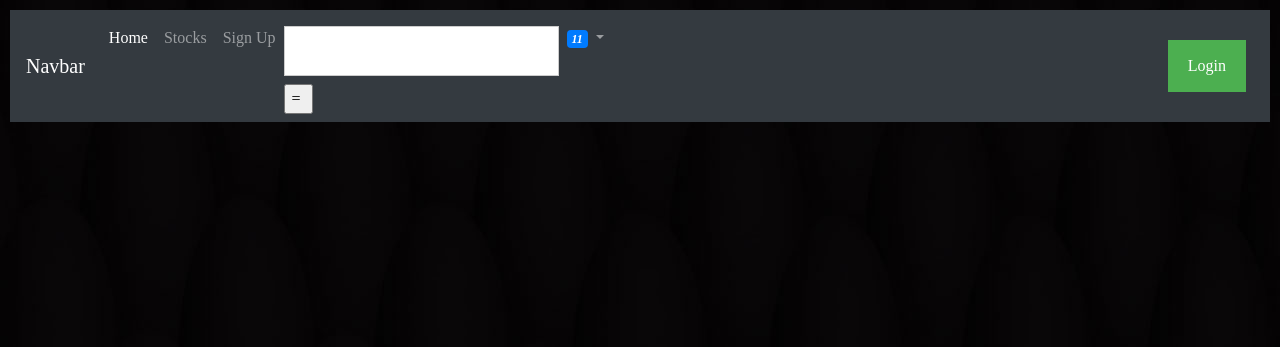
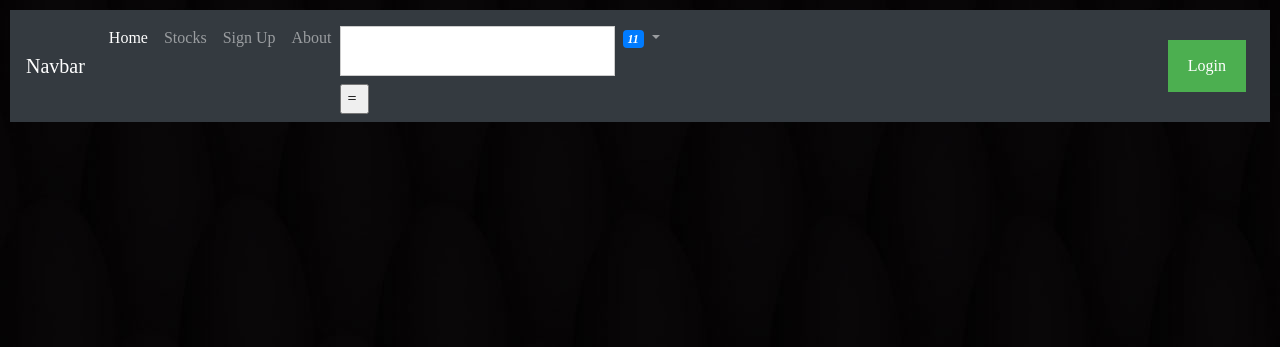
Before and after one commit to D1935827V/webscrape2, a Flask app: page /about/ in a window 1280 px wide. Shown: the top 347 px of the page. Run offline with Flask 2, Linux system fonts and the light colour scheme; some libraries are stand-ins or nearby versions.

Commit message:
Changed Navbar

```diff
--- a/templates/base.html
+++ b/templates/base.html
@@ -191,6 +191,13 @@ span.psw {
                 </a>
             </li>
             <li class="nav-item">
+                <a class="nav-link" href="/about/">
+                    <i class="fa fa-envelope-o">
+                    </i>
+                    About
+                </a>
+            </li>
+            <li class="nav-item">
                 <a>
                     <form method="POST" ID="form" action="/">
                     <td colspan="3"><input type="text" name="symbol"/></td>
```
